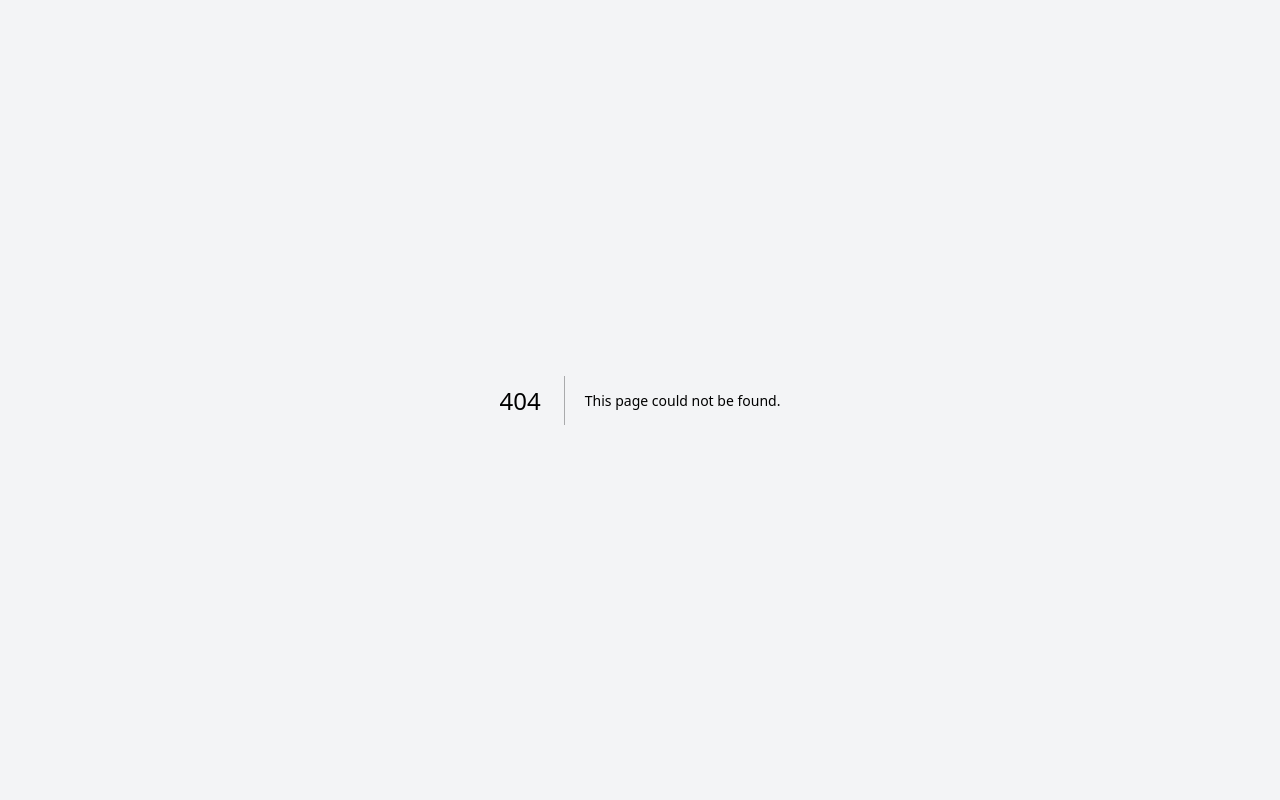
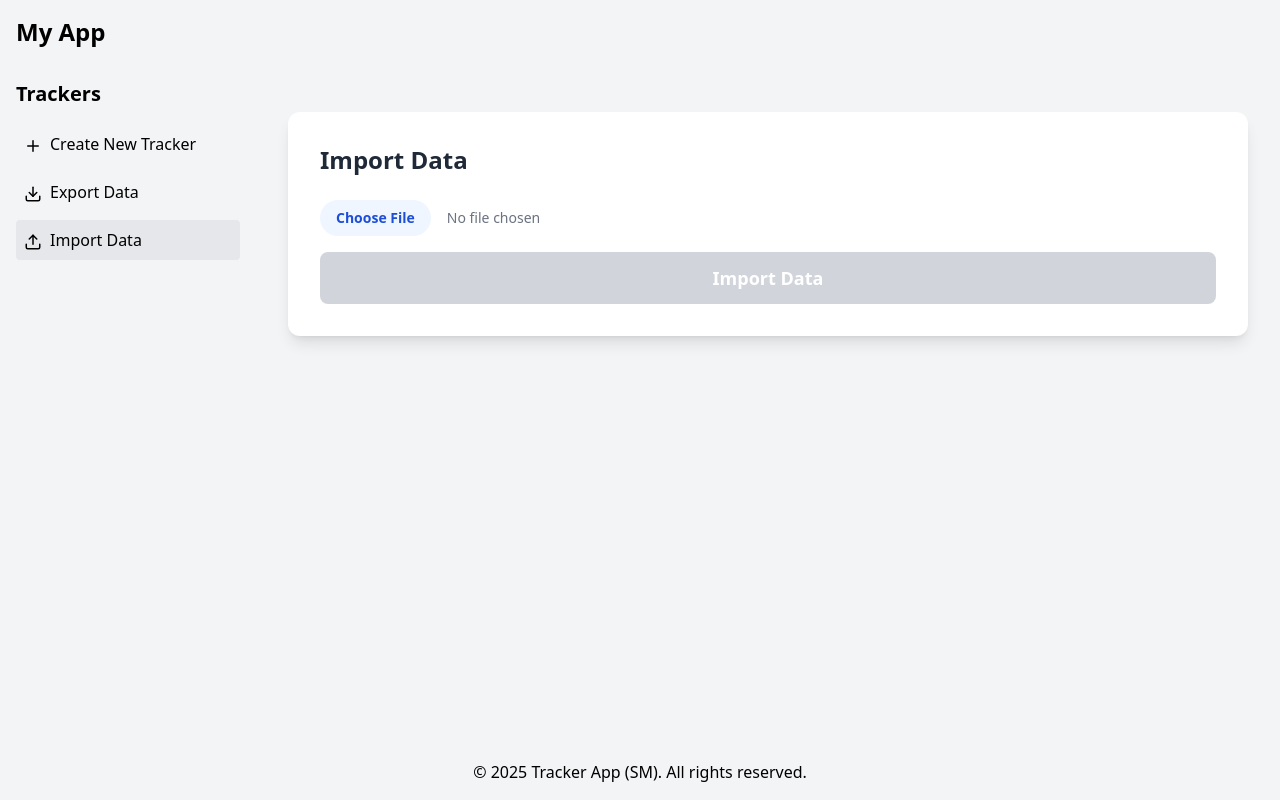
Before and after one commit to naeayedea/tracker-app, a Next.js app: page /import in a window 1280 px wide. Before the commit this address had no page. Built offline with nearby package versions, Linux system fonts and the light colour scheme; a web font is replaced by a local one.

Commit message:
added import functionality

```diff
--- /dev/null
+++ b/src/app/import/page.tsx
@@ -0,0 +1,15 @@
+'use client'
+
+import React from 'react'
+import ImportData from '@/components/ImportData'
+import PageTemplate from "@/components/PageTemplate";
+
+export default function ImportPage() {
+    return (
+        <PageTemplate>
+            <div className="container mx-auto px-4 py-8">
+                <ImportData />
+            </div>
+        </PageTemplate>
+    )
+}
--- /dev/null
+++ b/src/components/ImportData.tsx
@@ -0,0 +1,66 @@
+'use client'
+
+import React, { useState } from 'react'
+import { useTracker } from '@/contexts/TrackerContext'
+import { Tracker } from '@/types/tracker'
+
+const ImportData: React.FC = () => {
+    const { importTrackers } = useTracker()
+    const [file, setFile] = useState<File | null>(null)
+    const [error, setError] = useState<string | null>(null)
+
+    const handleFileChange = (e: React.ChangeEvent<HTMLInputElement>) => {
+        if (e.target.files) {
+            setFile(e.target.files[0])
+            setError(null)
+        }
+    }
+
+    const handleImport = async () => {
+        if (!file) {
+            setError('Please select a file to import.')
+            return
+        }
+
+        try {
+            const content = await file.text()
+            const importedData = JSON.parse(content) as Tracker[]
+            importTrackers(importedData)
+            setFile(null)
+            setError(null)
+            alert('Data imported successfully!')
+        } catch (err) {
+            setError('Error importing data. Please make sure the file is valid JSON.')
+            console.error(err)
+        }
+    }
+
+    return (
+        <div className="bg-white shadow-lg rounded-xl p-8 mb-8">
+            <h2 className="text-2xl font-semibold mb-6 text-gray-800">Import Data</h2>
+            <div className="mb-4">
+                <input
+                    type="file"
+                    accept=".json"
+                    onChange={handleFileChange}
+                    className="block w-full text-sm text-gray-500
+                        file:mr-4 file:py-2 file:px-4
+                        file:rounded-full file:border-0
+                        file:text-sm file:font-semibold
+                        file:bg-blue-50 file:text-blue-700
+                        hover:file:bg-blue-100"
+                />
+            </div>
+            <button
+                onClick={handleImport}
+                disabled={!file}
+                className="w-full bg-blue-500 text-white px-6 py-3 rounded-lg text-lg font-semibold hover:bg-blue-600 transition-colors disabled:bg-gray-300 disabled:cursor-not-allowed"
+            >
+                Import Data
+            </button>
+            {error && <p className="mt-4 text-red-500">{error}</p>}
+        </div>
+    )
+}
+
+export default ImportData
--- a/src/components/TrackerMenu.tsx
+++ b/src/components/TrackerMenu.tsx
@@ -4,7 +4,7 @@ import React, {useEffect, useState} from 'react'
 import Link from 'next/link'
 import {usePathname} from 'next/navigation'
 import {useTracker} from '@/contexts/TrackerContext'
-import {Download, Menu, Plus} from 'lucide-react'
+import {Download, Menu, Plus, Upload} from 'lucide-react'
 
 interface TrackerMenuProps {
     isOpen: boolean;
@@ -51,6 +51,13 @@ const TrackerMenu: React.FC<TrackerMenuProps> = ({isOpen, setIsOpen}) => {
                                 Export Data
                             </Link>
                         </li>
+                        <li className="mb-2">
+                            <Link href="/import"
+                                  className={`block w-full text-left p-2 hover:bg-gray-100 rounded ${pathname === '/import' ? 'bg-gray-200' : ''}`}>
+                                <Upload className="inline-block mr-2" size={18}/>
+                                Import Data
+                            </Link>
+                        </li>
                         {isClient && trackers.map((tracker) => (
                             <li key={tracker.id} className="mb-2">
                                 <Link
--- a/src/contexts/TrackerContext.tsx
+++ b/src/contexts/TrackerContext.tsx
@@ -73,6 +73,43 @@ export const TrackerProvider: React.FC<{ children: React.ReactNode }> = ({ child
         }
     }
 
+    const importTrackers = (importedTrackers: Tracker[]) => {
+        setTrackers(prevTrackers => {
+            let mergedTrackers: Tracker[];
+
+            if (prevTrackers !== undefined) {
+                mergedTrackers = [...prevTrackers]
+            } else {
+                mergedTrackers = []
+            }
+
+            importedTrackers.forEach(importedTracker => {
+                const existingTrackerIndex = mergedTrackers.findIndex(t => t.id === importedTracker.id)
+                if (existingTrackerIndex !== -1) {
+                    // Merge data for existing tracker
+                    const existingTracker = mergedTrackers[existingTrackerIndex]
+                    const mergedData = { ...existingTracker.data }
+                    Object.keys(importedTracker.data).map((year: string) => parseInt(year)).forEach((year: number) => {
+                        mergedData[year] = {
+                            ...(mergedData[year] || {}),
+                            ...importedTracker.data[year]
+                        }
+                    })
+                    mergedTrackers[existingTrackerIndex] = {
+                        ...existingTracker,
+                        options: [...new Set([...existingTracker.options, ...importedTracker.options])],
+                        data: mergedData
+                    }
+                } else {
+                    // Add new tracker
+                    mergedTrackers.push(importedTracker)
+                }
+            })
+            return mergedTrackers
+        })
+    }
+
+
     return (
         <TrackerContext.Provider value={{
             trackers: trackers !== undefined ? trackers : [],
@@ -80,7 +117,8 @@ export const TrackerProvider: React.FC<{ children: React.ReactNode }> = ({ child
             updateTracker,
             deleteTracker,
             setTrackerValue,
-            switchYear
+            switchYear,
+            importTrackers
         }}>
             {children}
         </TrackerContext.Provider>
--- a/src/types/tracker.ts
+++ b/src/types/tracker.ts
@@ -19,4 +19,5 @@ export interface TrackerContextType {
     deleteTracker: (id: string) => void;
     setTrackerValue: (trackerId: string, year:number, date: string, value: string) => void;
     switchYear: (tracker: Tracker, year: number) => void;
+    importTrackers: (importedTrackers: Tracker[]) => void;
 }
```
